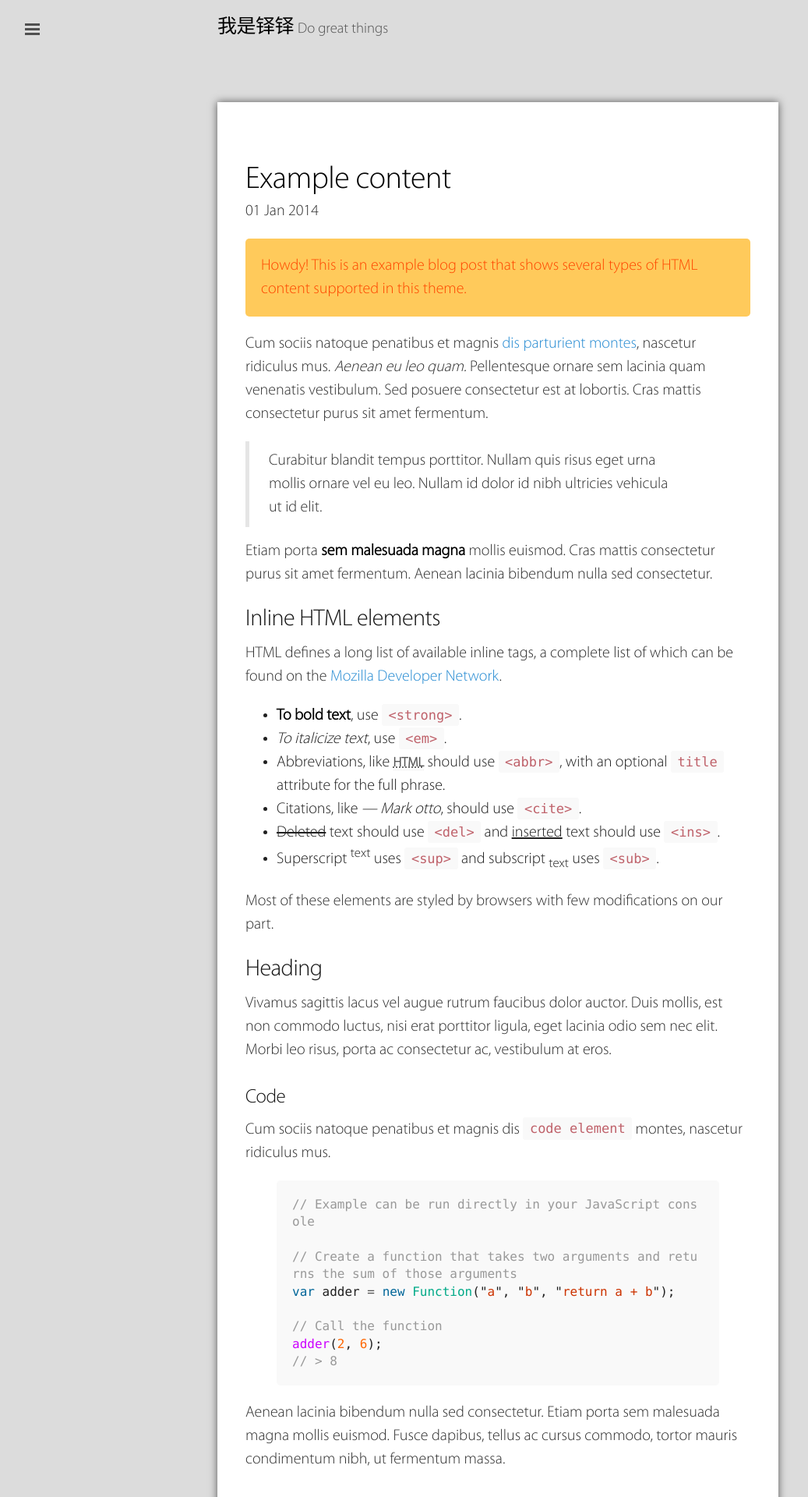
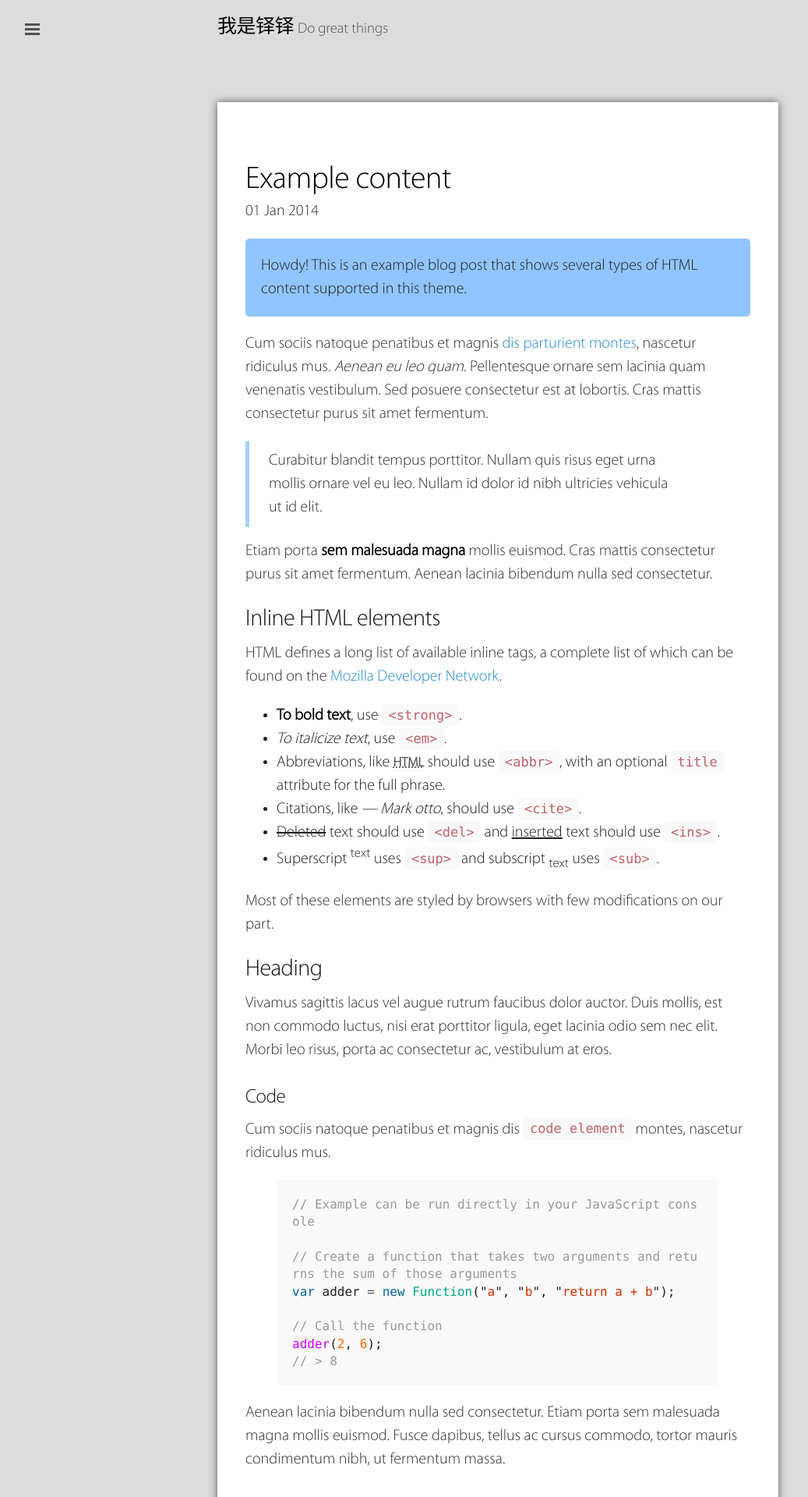
Before and after one commit to zhanghub/duoduoeeee.github.io, a Jekyll site: the page built from _posts/2014-01-01-example-content.md, in a window 1280 px wide. Shown: the top 1920 px of the page at 78% size, without its empty margins (1-1038 px from the left). Built offline with Jekyll 4.4.1, drawn with Linux system fonts in a browser that asks for light colours; Markdown is read by kramdown in place of the engine named in the settings.

Commit message:
css tweaks（甚好甚好）

```diff
--- a/public/css/poole.css
+++ b/public/css/poole.css
@@ -156,7 +156,7 @@ code {
   font-size: 85%;
   color: #bf616a;
   background-color: #f9f9f9;
-  border-radius: 3px;
+  border-radius: 5px;
 }
 pre {
   display: block;
@@ -190,7 +190,7 @@ blockquote {
   padding: .5rem 1rem;
   margin: .8rem 0;
   color: #7a7a7a;
-  border-left: .25rem solid #e5e5e5;
+  border-left: .25rem solid #a4cfff;
 }
 blockquote p:last-child {
   margin-bottom: 0;
@@ -207,7 +207,7 @@ img {
     max-width: 100%;
     height: auto;
     box-shadow: 0px 0px 10px #555;
-    border-radius: 6px;
+    border-radius: 5px;
     margin-left: auto;
     margin-right: auto;
     margin-top: 10px;
@@ -222,7 +222,8 @@ img {
 table {
   margin-bottom: 1rem;
   width: 100%;
-  border: none;
+  border: 1px solid #e5e5e5;
+  border-radius: 5px;
   border-collapse: collapse;
 }
 td,
@@ -258,8 +259,7 @@ tbody tr:nth-child(odd) th {
 .message {
   margin-bottom: 1rem;
   padding: 1rem;
-  color: #ff4700;
-  background-color: #ffca5b;
+  background-color: #91c5ff;
   border-radius: 5px;
 }
 
```
